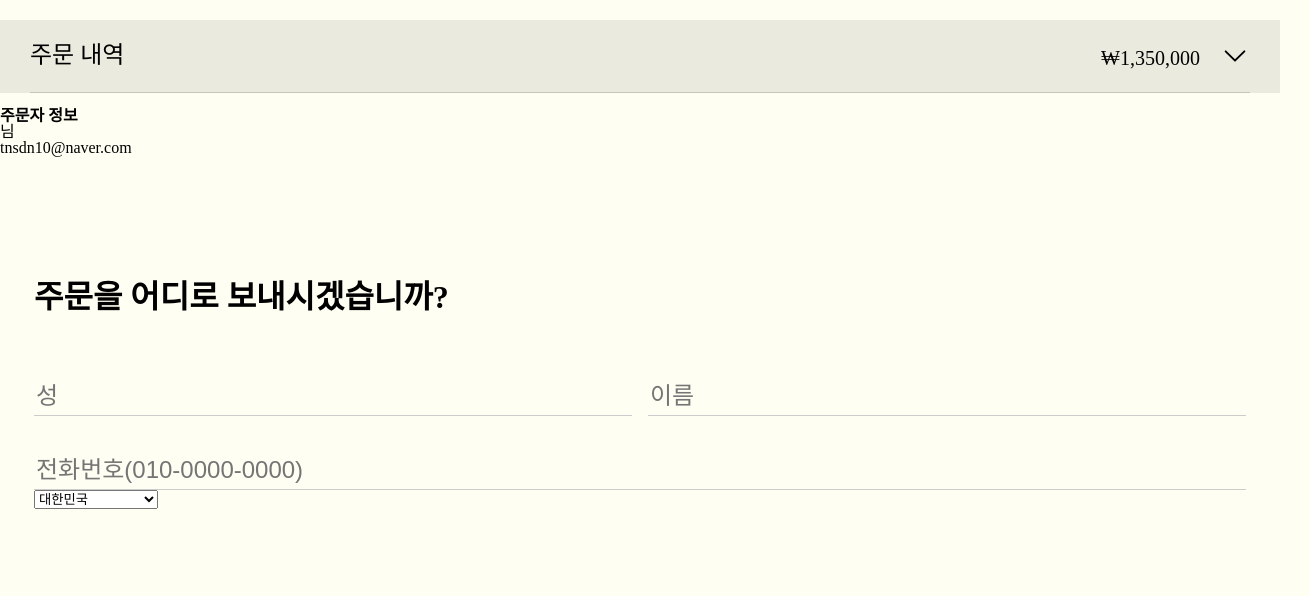
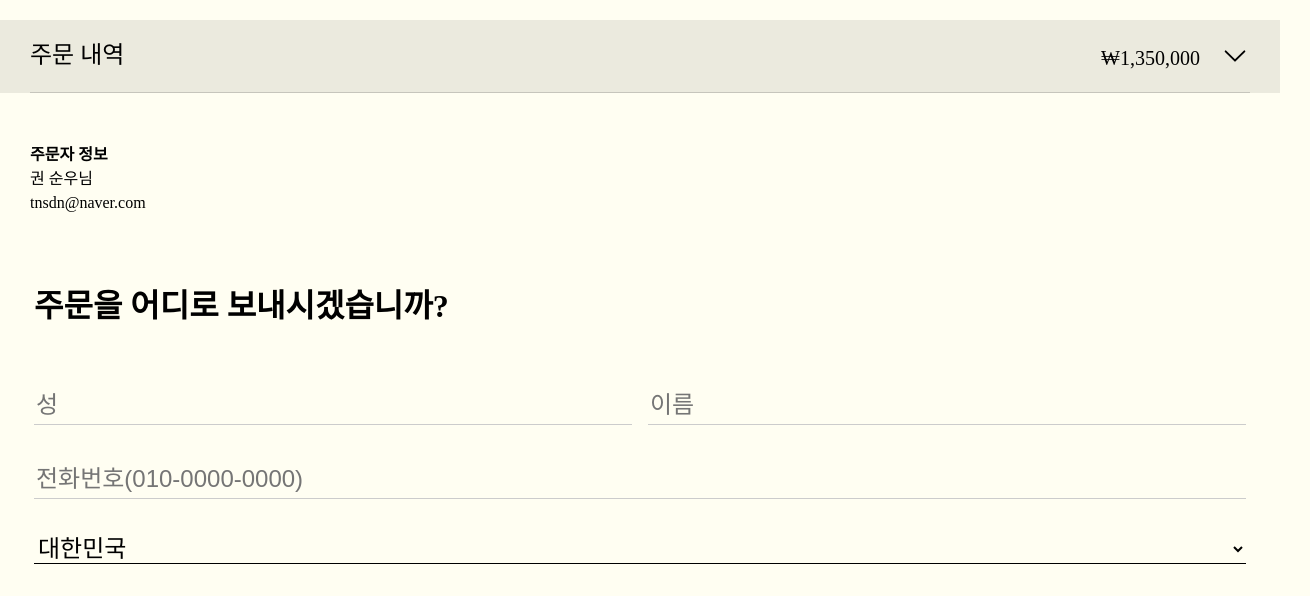
Before and after one commit to wecode-bootcamp-korea/49-2nd-SOP-frontend, a React app: page /payMent in a window 1280 px wide. Shown: the part 143-739 px from the top of the page, 1310 px wide, since content can reach past the window. Built offline with nearby package versions, Linux system fonts and the light colour scheme.

Commit message:
feat:주문페이지 통신전완료본

```diff
--- a/public/data/payMentData.json
+++ b/public/data/payMentData.json
@@ -1,4 +1,5 @@
-[
+{
+  "data": [
     {
       "cartId": 1,
       "productId": 1,
@@ -29,4 +30,10 @@
       "price": 250000,
       "quantity": 1
     }
-]
+  ],
+  "userData": {
+    "firstName": "권",
+    "lastName": "순우",
+    "email": "tnsdn@naver.com"
+  }
+}
--- a/src/pages/Login/Login.js
+++ b/src/pages/Login/Login.js
@@ -69,6 +69,15 @@ const Login = props => {
   };
 
   return (
+    <div>
+      {isModalSignUpOpen ? (
+        <div className="modal">
+          <SignUp
+            handleSignUpModalOpen={handleSignUpModalOpen}
+            handleModalopen={handleModalopen}
+          />
+        </div>
+      ) : (
         <div className="login">
           <div className="loginModal">
             <div className="loginScreen">
@@ -97,7 +106,10 @@ const Login = props => {
                       onChange={saveUserPassword}
                       value={password}
                     />
-                <button className="viewPassword" onClick={handleShowPassword}>
+                    <button
+                      className="viewPassword"
+                      onClick={handleShowPassword}
+                    >
                       {showPassword ? '숨기기' : '보기'}
                     </button>
                   </div>
@@ -110,19 +122,19 @@ const Login = props => {
               <h2>회원이 아니신가요?</h2>
               <p className="signupExplanation">
                 회원가입을 통해 주문 내역을 확인하고, 위시리스트에 관심제품을
-            저장하거나, 저장된 정보를 사용하여 더 빠른 온라인 결제 경험을 즐기실
-            수 있습니다
+                저장하거나, 저장된 정보를 사용하여 더 빠른 온라인 결제 경험을
+                즐기실 수 있습니다
               </p>
               <div className="signupButtonWrapper">
-            <button className="signupButton" onClick={handleSignUpModalOpen}>
+                <button
+                  className="signupButton"
+                  onClick={handleSignUpModalOpen}
+                >
                   회원가입
                 </button>
               </div>
             </div>
           </div>
-      {isModalSignUpOpen && (
-        <div className="modal">
-          <SignUp handleSignUpModalOpen={handleSignUpModalOpen} />
         </div>
       )}
     </div>
--- a/src/pages/PayMent/PayMent.js
+++ b/src/pages/PayMent/PayMent.js
@@ -9,15 +9,17 @@ const PayMent = () => {
   const [lastName, setLastName] = useState('');
   const [phoneNumber, setPhoneNumber] = useState('');
   const [address, setAddress] = useState('');
+  const [nation, setNation] = useState('');
   const [detailAddress, setdetailAddress] = useState('');
   const [productData, setProductData] = useState([]);
   const [productDetail, setProductDetail] = useState(false);
-
+  const [userData, setUserData] = useState({});
   useEffect(() => {
     fetch('/data/payMentData.json')
       .then(res => res.json())
       .then(data => {
-        setProductData(data);
+        setProductData(data.data);
+        setUserData(data.userData);
       });
   }, []);
 
@@ -47,6 +49,10 @@ const PayMent = () => {
 
   const saveReceiverDetailAddress = e => {
     setdetailAddress(e.target.value);
+  };
+
+  const saveReceiverNation = e => {
+    setNation(e.target.value);
   };
 
   const handlePayMent = event => {
@@ -82,7 +88,7 @@ const PayMent = () => {
         firstName: firstName,
         lastName: lastName,
         phoneNumber: phoneNumber,
-        // nation: nation,
+        nation: nation,
         address: address,
         detailAddress: detailAddress,
       }),
@@ -203,8 +209,10 @@ const PayMent = () => {
             <h2>주문자 정보</h2>
           </div>
           <div>
-            <div>{productData.firstName}님</div>
-            <div>tnsdn10@naver.com</div>
+            <div>
+              {userData.firstName} {userData.lastName}님
+            </div>
+            <div>{userData.email}</div>
           </div>
         </div>
       </div>
@@ -240,12 +248,10 @@ const PayMent = () => {
               />
             </div>
             <div className="nationContainer">
-              <label className="nationSelect">
-                <select>
-                  <option>대한민국</option>
-                  <option>나열되지않은 국가</option>
-                </select>
-              </label>
+              <select onChange={saveReceiverNation} value={nation}>
+                <option>대한민국</option>
+                <option>나열되지않은 국가</option>
+              </select>
             </div>
             <div className="addressContainer">
               <Input
@@ -260,13 +266,15 @@ const PayMent = () => {
               <Input
                 className="detailAddressInput"
                 type="text"
-                placeholder="상세주소"
+                placeholder="상세주소(아파트 동.호수, 일반주택 등)"
                 value={detailAddress}
                 onChange={saveReceiverDetailAddress}
               />
             </div>
           </div>
-          <button onClick={handlePayMent}>결제하기로 이동</button>
+          <div className="buttonWrapper">
+            <button onClick={handlePayMent}>결제하기로 이동</button>
+          </div>
         </form>
       </div>
     </div>
--- a/src/pages/PayMent/PayMent.scss
+++ b/src/pages/PayMent/PayMent.scss
@@ -1,5 +1,5 @@
 .payMent {
-  height: 100vh;
+  height: auto;
   .logoWrapper {
     margin: 20px 0;
     .esopLogo {
@@ -111,7 +111,8 @@
   .sendInformationContainer {
     padding: 10px 34px 0 34px;
     form {
-      padding: 100px 0;
+      padding: 50px 0;
+      height: 100vh;
       .whereSend {
         display: flex;
         align-items: center;
@@ -144,7 +145,17 @@
           }
         }
         .nationContainer {
-          height: 110px;
+          margin-bottom: 35px;
+          padding: 35px 0 0 0;
+          cursor: pointer;
+          select {
+            width: 100%;
+            height: auto;
+            font-size: 24px;
+            background-color: transparent;
+            border: none;
+            border-bottom: 1px solid;
+          }
         }
 
         .addressContainer {
@@ -161,7 +172,9 @@
           }
         }
       }
+      .buttonWrapper {
         button {
+          margin-top: 35px;
           width: 100%;
           height: 60px;
           padding: 21px 23px;
@@ -175,9 +188,13 @@
         }
       }
     }
+  }
   .ordererInformation {
     width: 100%;
+    height: auto;
     padding-bottom: 15px;
-    padding-top: 15px;
+    padding-top: 50px;
+    margin-left: 30px;
+    line-height: 1.5;
   }
 }
--- a/src/pages/SignUp/SignUp.js
+++ b/src/pages/SignUp/SignUp.js
@@ -7,7 +7,7 @@ import CheckBox from '../../components/CheckBox/CheckBox';
 import './SignUp.scss';
 
 const SignUp = props => {
-  const { handleSignUpModalOpen } = props;
+  const { handleSignUpModalOpen, handleModalopen } = props;
   const navigate = useNavigate();
   // 1. 사용자 입력 정보 객체 state 하나로 관리
   // 2. set state는 하나의 함수로
@@ -113,8 +113,11 @@ const SignUp = props => {
       <div className="signUpModal">
         <div className="signUpScreen">
           <div className="leftArrowAndBackButton">
-            <MdArrowBack className="goBackButton" onClick={goToLogin} />
-            <MdClose className="closeButton" onClick={handleSignUpModalOpen} />
+            <MdArrowBack
+              className="goBackButton"
+              onClick={handleSignUpModalOpen}
+            />
+            <MdClose className="closeButton" onClick={handleModalopen} />
           </div>
           <div className="signUpContent">
             <div className="signUpLetter">
```
Lines whose indentation alone changed are shown as unchanged.
